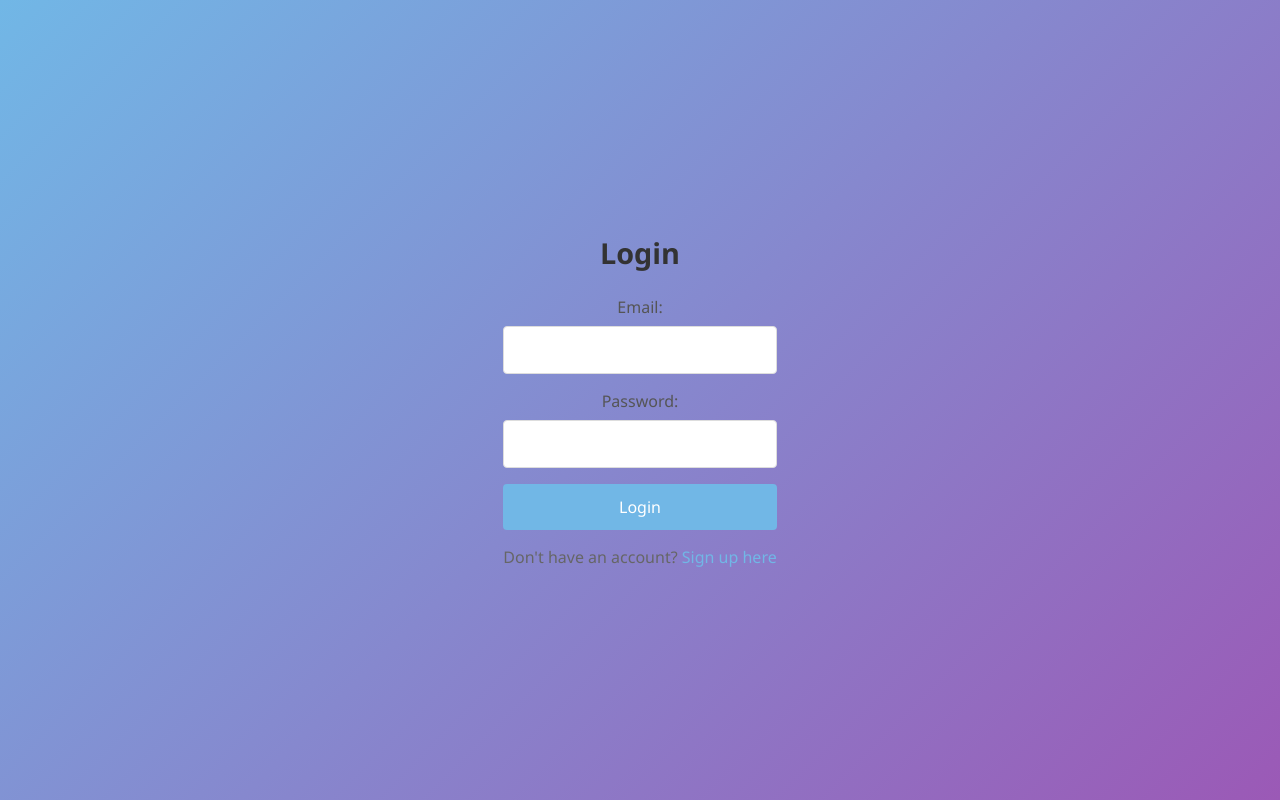
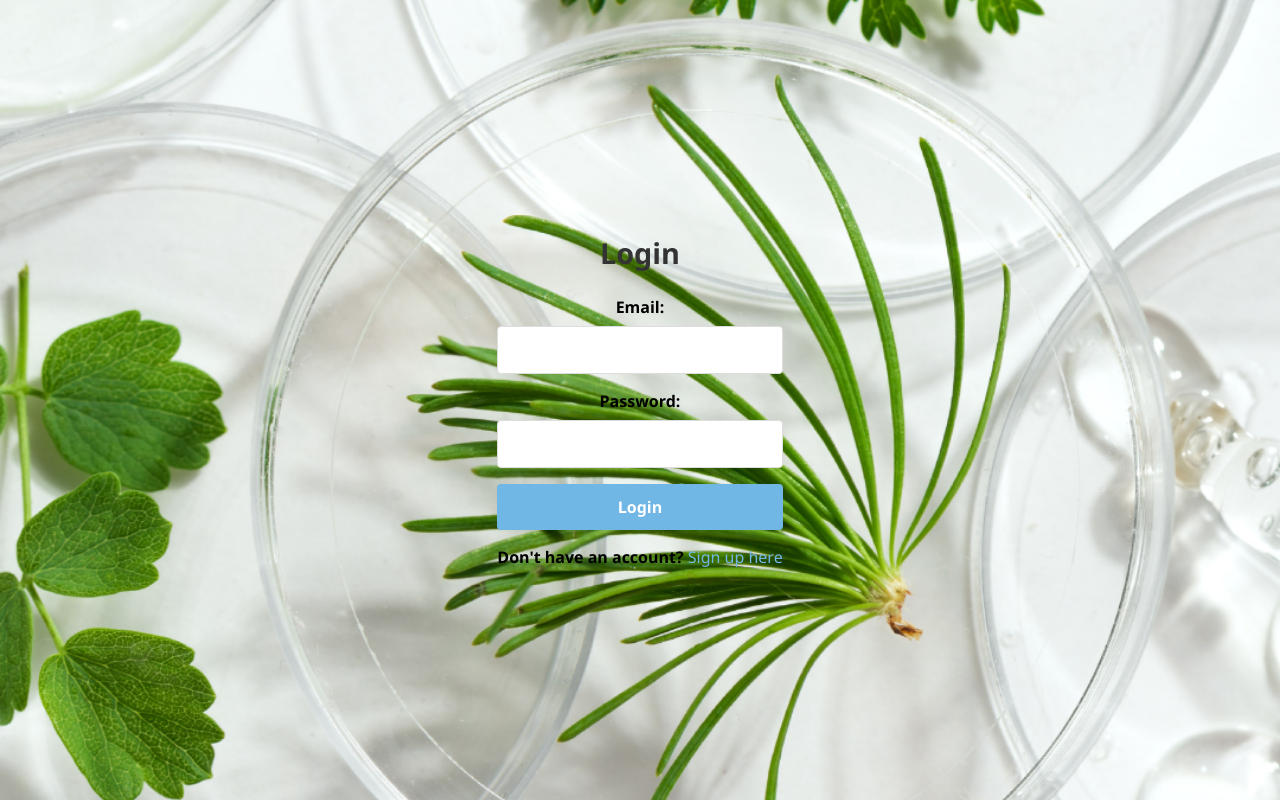
Before and after one commit to abithasri11/Biobuddy-, a Django app: page / in a window 1280 px wide. Run offline with Django 5.2, Linux system fonts and the light colour scheme.

Commit message:
second commit

```diff
--- a/login/static/login/css/login.css
+++ b/login/static/login/css/login.css
@@ -3,14 +3,19 @@
     padding: 0;
     box-sizing: border-box;
     font-family: 'Segoe UI', Tahoma, Geneva, Verdana, sans-serif;
+    color: black;
+    font-weight: 700;
 }
 
 body {
+    background-repeat: no-repeat;
+    background-position: center center;
+    background-attachment: fixed;
+    background-size: cover;
     min-height: 100vh;
     display: flex;
     justify-content: center;
     align-items: center;
-    background: linear-gradient(135deg, #71b7e6, #9b59b6);
 }
 
 .container {
@@ -42,8 +47,8 @@ form p {
 form label {
     display: block;
     margin-bottom: 0.5rem;
-    color: #555;
-    font-weight: 500;
+    color: black;
+    font-weight: 700;
 }
 
 form input {
@@ -78,7 +83,8 @@ button:hover {
 p {
     text-align: center;
     margin-top: 1rem;
-    color: #666;
+    font-weight: bold;
+    color: black;
 }
 
 a {
--- a/login/templates/base.html
+++ b/login/templates/base.html
@@ -4,6 +4,11 @@
 <head>
     <title>BioBuddy</title>
     <link rel="stylesheet" href="{% static 'login/css/login.css' %}">
+    <style>
+        body {
+            background-image: url("{% static 'images/10.png' %}");
+        }
+    </style>
 </head>
 <body>
     <div class="content">
```
Also changed, not shown: login/static/images/10.png (added).
